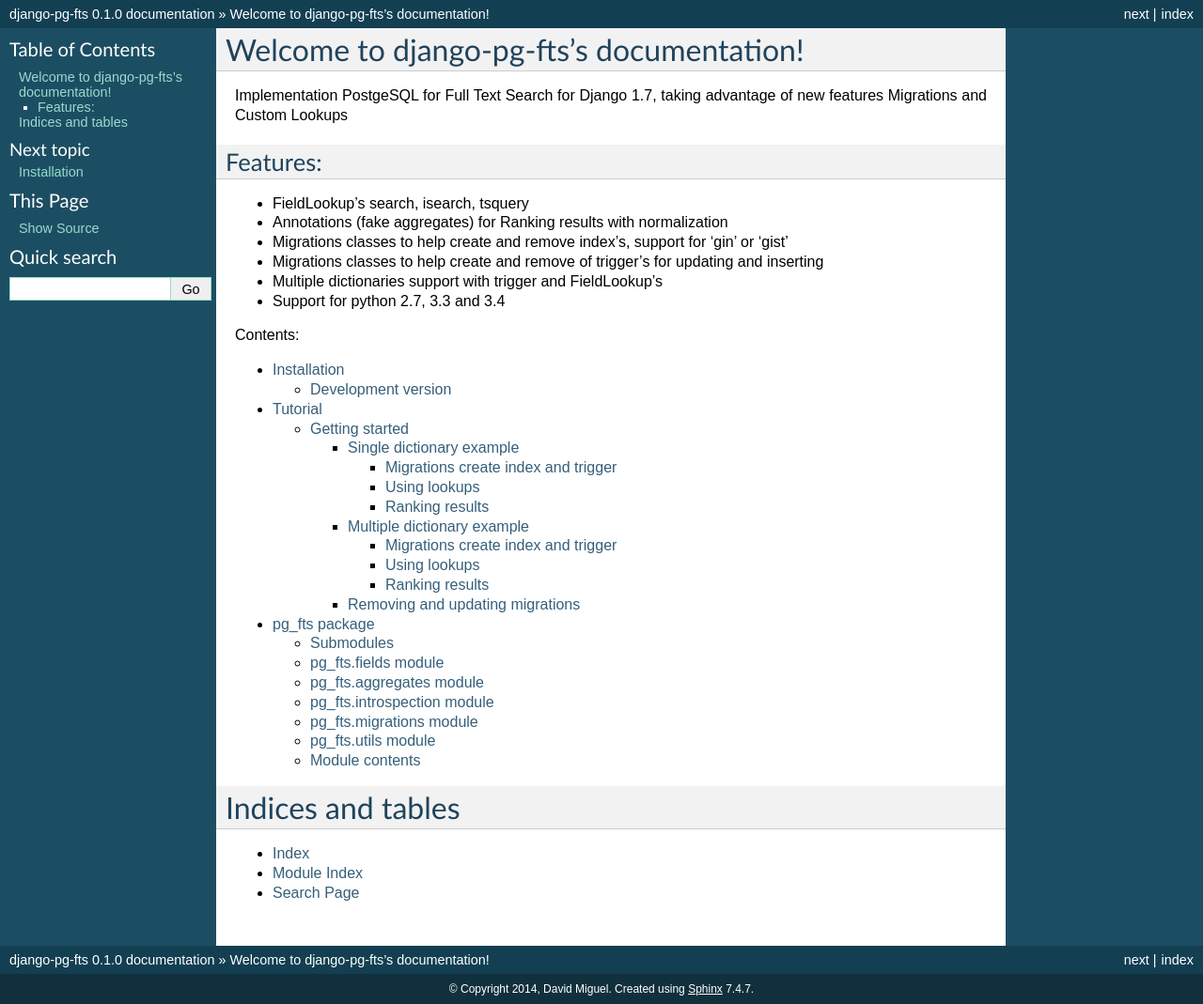
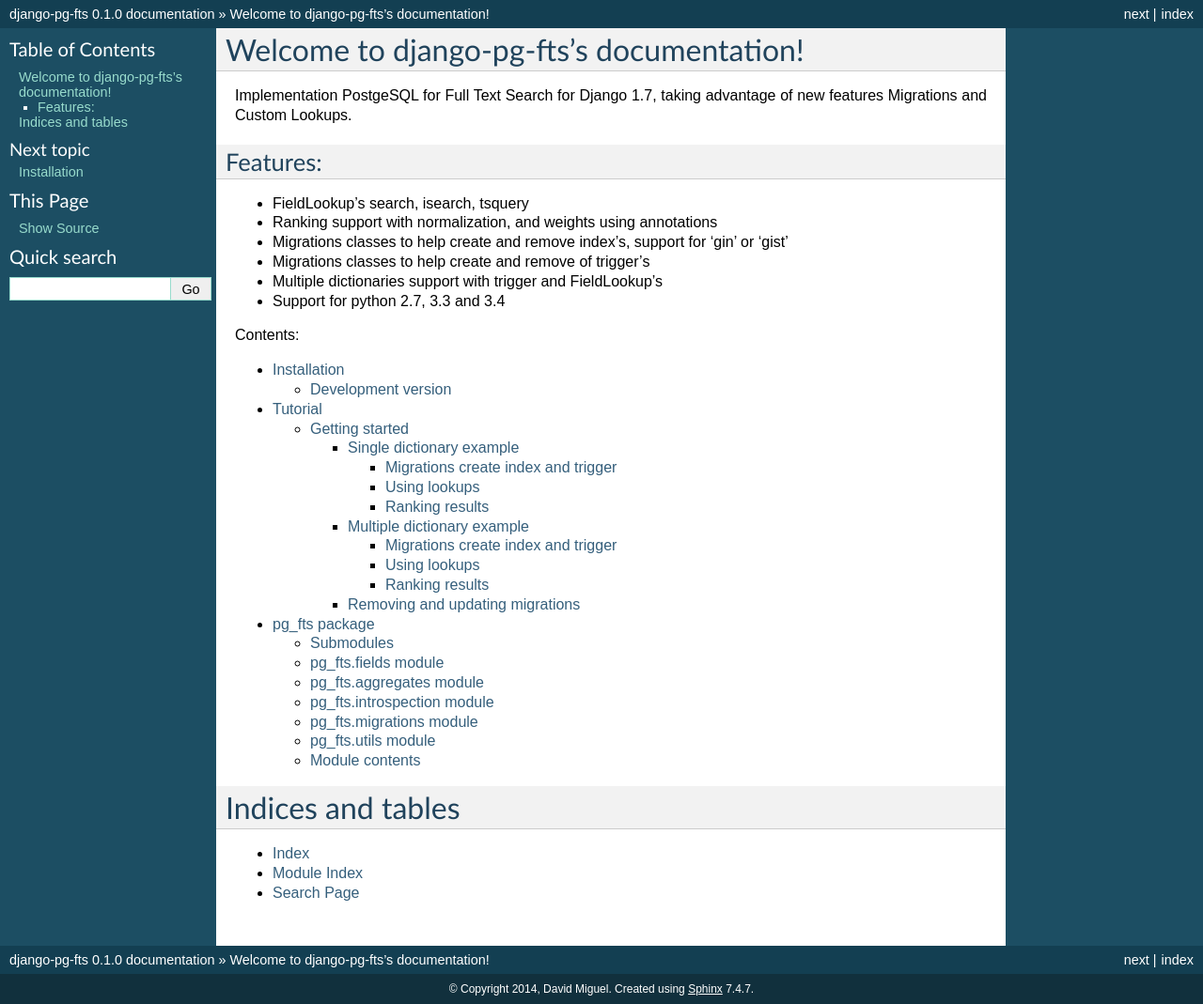
Before and after one commit to dvdmgl/django-pg-fts, a Sphinx documentation site: the page built from docs/index.rst, in a window 1280 px wide. Shown: the whole page at 94% size. Built offline with Sphinx 7.4.7, drawn with Linux system fonts in a browser that asks for light colours.

Commit message:
added weigh support to ranks, renamed module aggretates to ranks

```diff
--- a/docs/index.rst
+++ b/docs/index.rst
@@ -6,18 +6,18 @@
 Welcome to django-pg-fts's documentation!
 =========================================
 
-Implementation PostgeSQL for Full Text Search for Django 1.7, taking advantage of new features Migrations and Custom Lookups
+Implementation PostgeSQL for Full Text Search for Django 1.7, taking advantage of new features Migrations and Custom Lookups.
 
 Features:
 ---------
 
 - FieldLookup's search, isearch, tsquery
 
-- Annotations (fake aggregates) for Ranking results with normalization
+- Ranking support with normalization, and weights using annotations
 
 - Migrations classes to help create and remove index's, support for 'gin' or 'gist'
 
-- Migrations classes to help create and remove of trigger's for updating and inserting
+- Migrations classes to help create and remove of trigger's
 
 - Multiple dictionaries support with trigger and FieldLookup's
 
--- a/docs/tutorial.rst
+++ b/docs/tutorial.rst
@@ -200,9 +200,9 @@
 
 To rank results :pg_docs:`12.3.3. Ranking Search Results <textsearch-controls.html#TEXTSEARCH-RANKING>` let's use django annotate.
 
-For this lets use :class:`~pg_fts.aggregates.FTSRank`, :class:`~pg_fts.aggregates.FTSRankCd`
+For this lets use :class:`~pg_fts.ranks.FTSRank`, :class:`~pg_fts.ranks.FTSRankCd`
 
->>> from pg_fts.aggregates import FTSRank, FTSRankCd
+>>> from pg_fts.ranks import FTSRank, FTSRankCd
 >>> ranks = Article.objects.annotate(rank=FTSRank(fts_index__isearch='templates awesome')).order_by('-rank')
 >>> ranks
 [<Article: Django>, <Article: Python>, <Article: Wordpress>]
@@ -337,7 +337,7 @@
 Ranking results
 ...............
 
-To rank results in case of multiple dictionaries, use the appropriate :class:`~pg_fts.aggregates.FTSRankDictionary`, :class:`~pg_fts.aggregates.FTSRankCdDictionary`
+To rank results in case of multiple dictionaries, use the appropriate :class:`~pg_fts.ranks.FTSRankDictionary`, :class:`~pg_fts.ranks.FTSRankCdDictionary`
 
 Works like the Single Dictionary but with Multiple lookups
 
```
Also changed, not shown: README.rst (+4 -4 lines), 2 other files.
